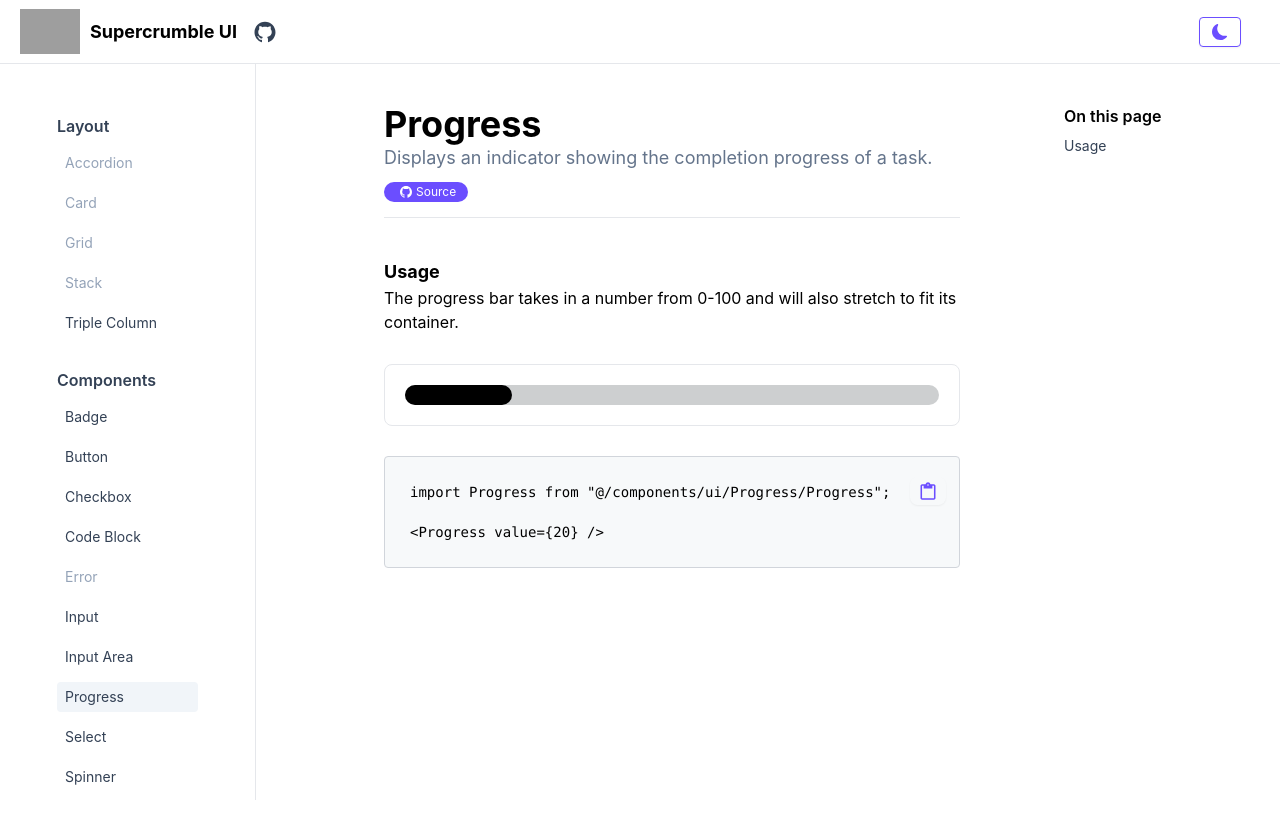
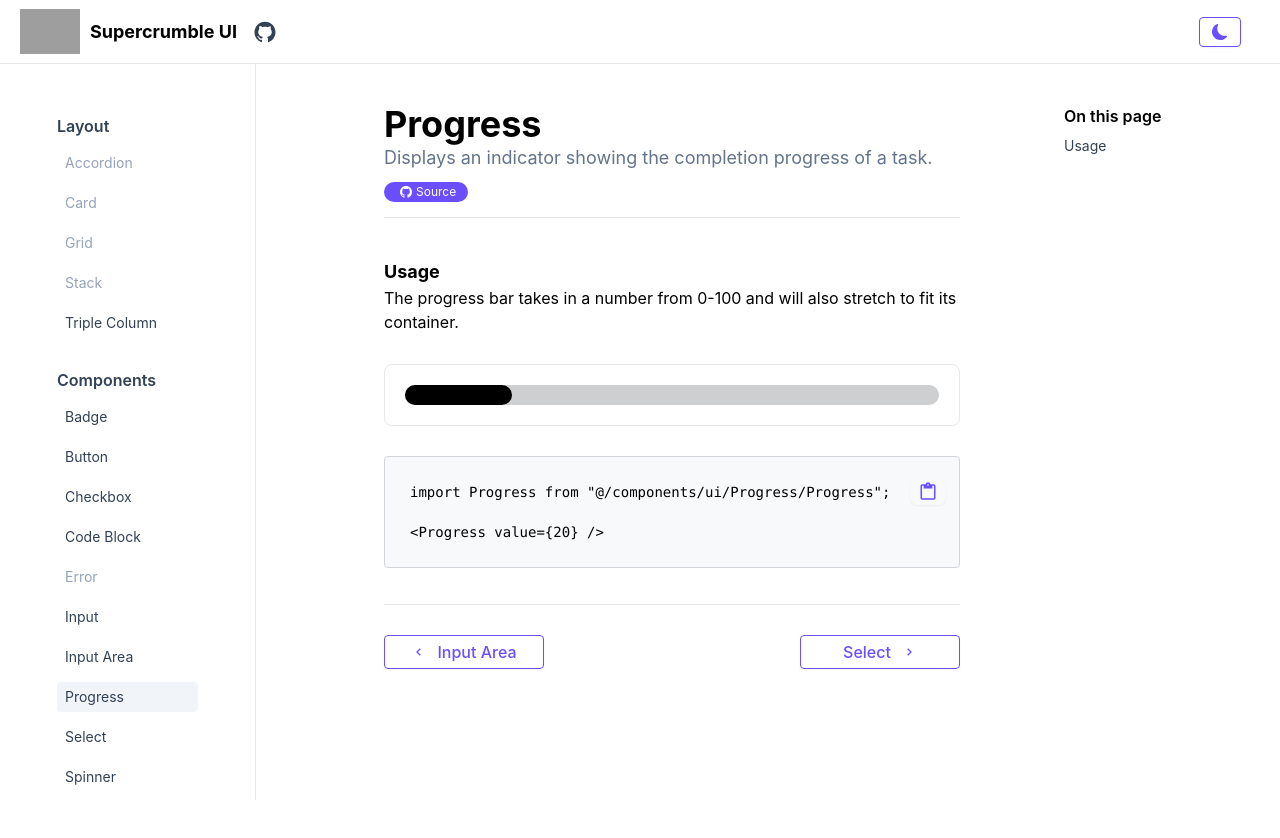
Before and after one commit to elijahnikov/ui, a Next.js app: page /progress in a window 1280 px wide. Shown: the top 838 px of the page. Built offline with nearby package versions, Linux system fonts and the light colour scheme; grey boxes are pictures that could not be loaded; a web font is replaced by a local one.

Commit message:
adding page stepper to progress page

```diff
--- a/src/pages/progress.tsx
+++ b/src/pages/progress.tsx
@@ -8,6 +8,7 @@ import ExampleBlock from "@/components/common/ExampleBlock/ExampleBlock";
 import CodeBlock from "@/components/ui/CodeBlock/CodeBlock";
 import Progress from "@/components/ui/Progress/Progress";
 import { progressCode, progressMenuMap } from "@/maps/component/progress";
+import PageStepper from "@/components/common/PageStepper/PageStepper";
 
 interface ProgressPageProps {}
 
@@ -36,6 +37,7 @@ const ProgressPage = ({}: ProgressPageProps) => {
                 </ExampleBlock>
                 <CodeBlock code={progressCode.usage} />
             </div>
+            <PageStepper currentPage="progress" />
         </Layout>
     );
 };
```
